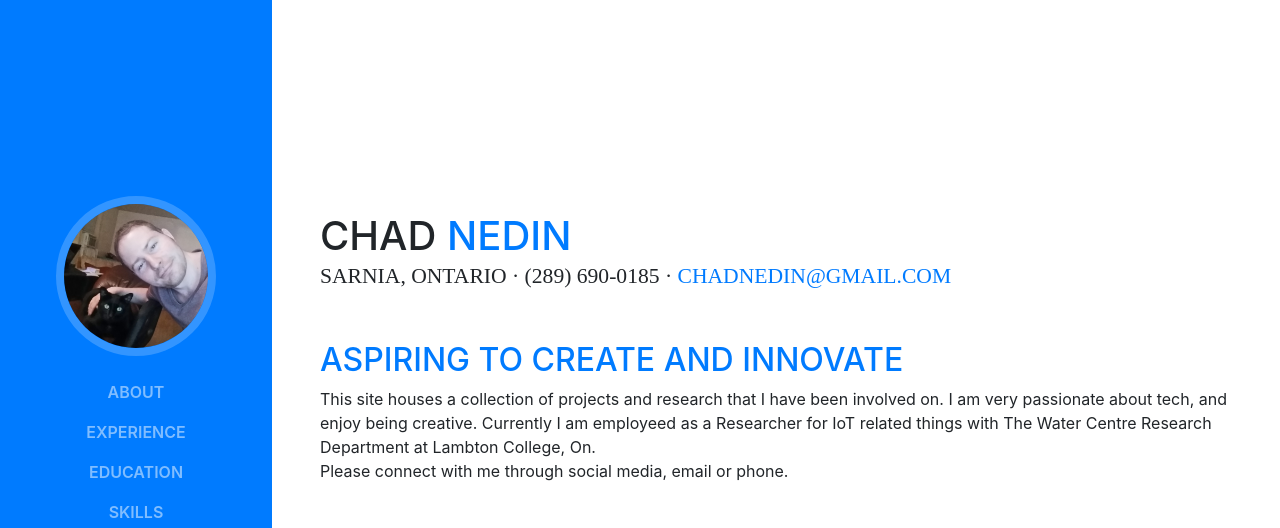
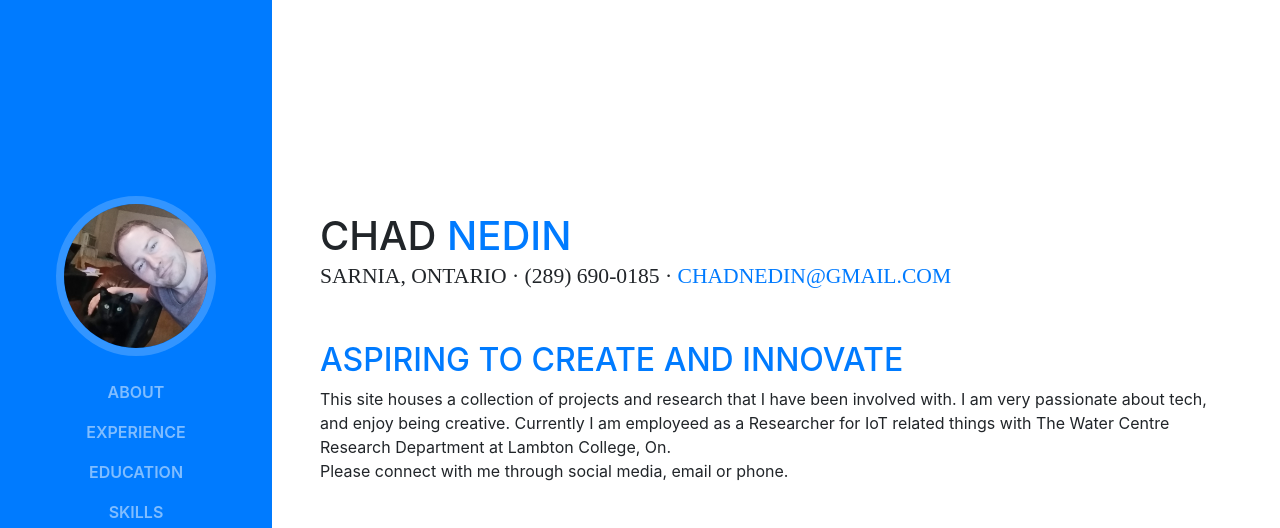
Before and after one commit to chadnedin/chadnedin, a website with bundled scripts: page index.html in a window 1280 px wide. Shown: the top 528 px of the page. Built offline with nearby package versions, Linux system fonts and the light colour scheme; no server answers; a web font is replaced by a local one.

Commit message:
Update index.html

```diff
--- a/index.html
+++ b/index.html
@@ -76,7 +76,7 @@
           <div class="subheading mb-5">Sarnia, Ontario · (289) 690-0185 ·
             <a href="mailto:name@email.com">chadnedin@gmail.com</a>
           </div>
-          <h2 class="text-primary">Aspiring to Create and Innovate </h2><p class="mb-5">This site houses a collection of projects and research that I have been involved on. I am very passionate about tech, and enjoy
+          <h2 class="text-primary">Aspiring to Create and Innovate </h2><p class="mb-5">This site houses a collection of projects and research that I have been involved with. I am very passionate about tech, and enjoy
 		  being creative. Currently I am employeed as a Researcher for IoT related things with The Water Centre Research Department at Lambton College, On.</br>
 	      Please connect with me through social media, email or phone.</p>
           <ul class="list-inline list-social-icons mb-0">
```
